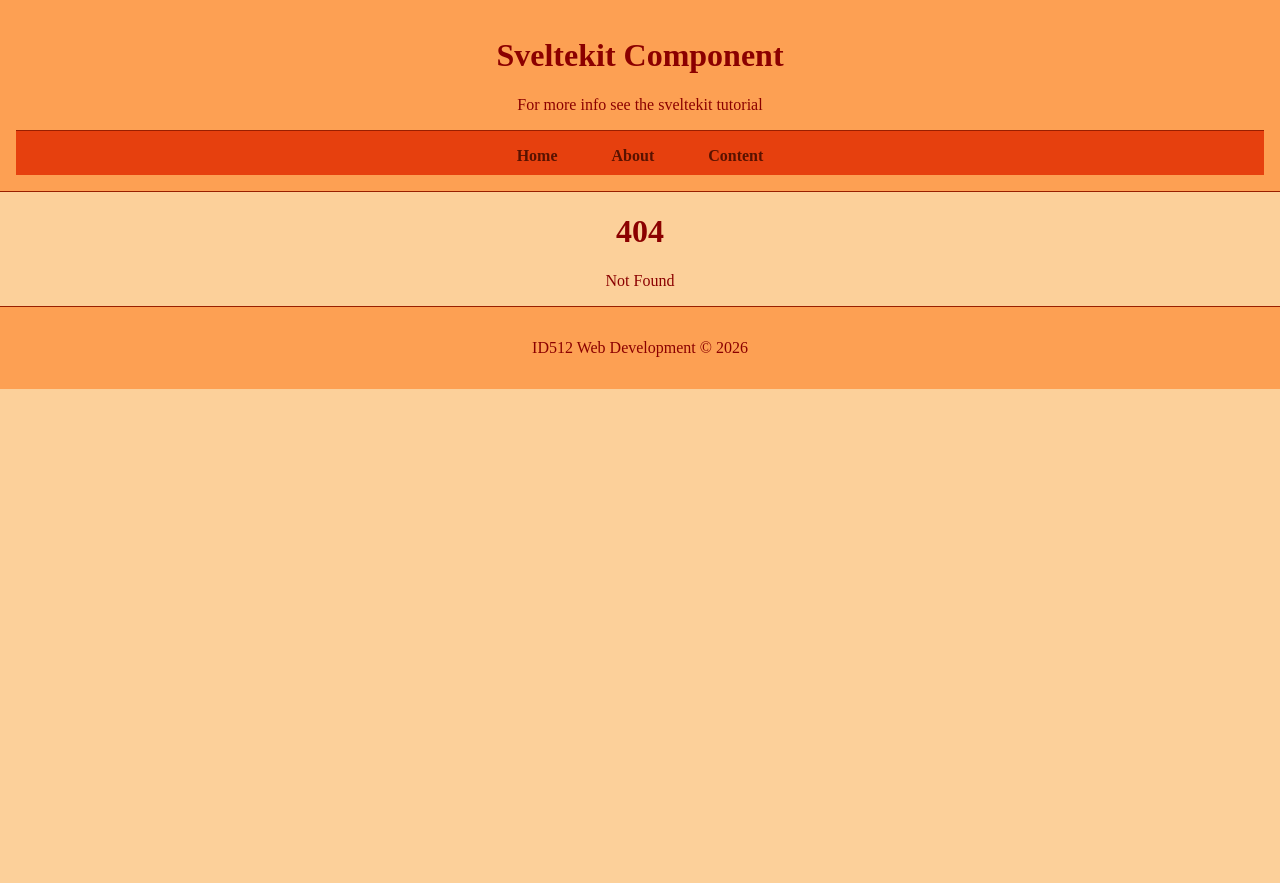
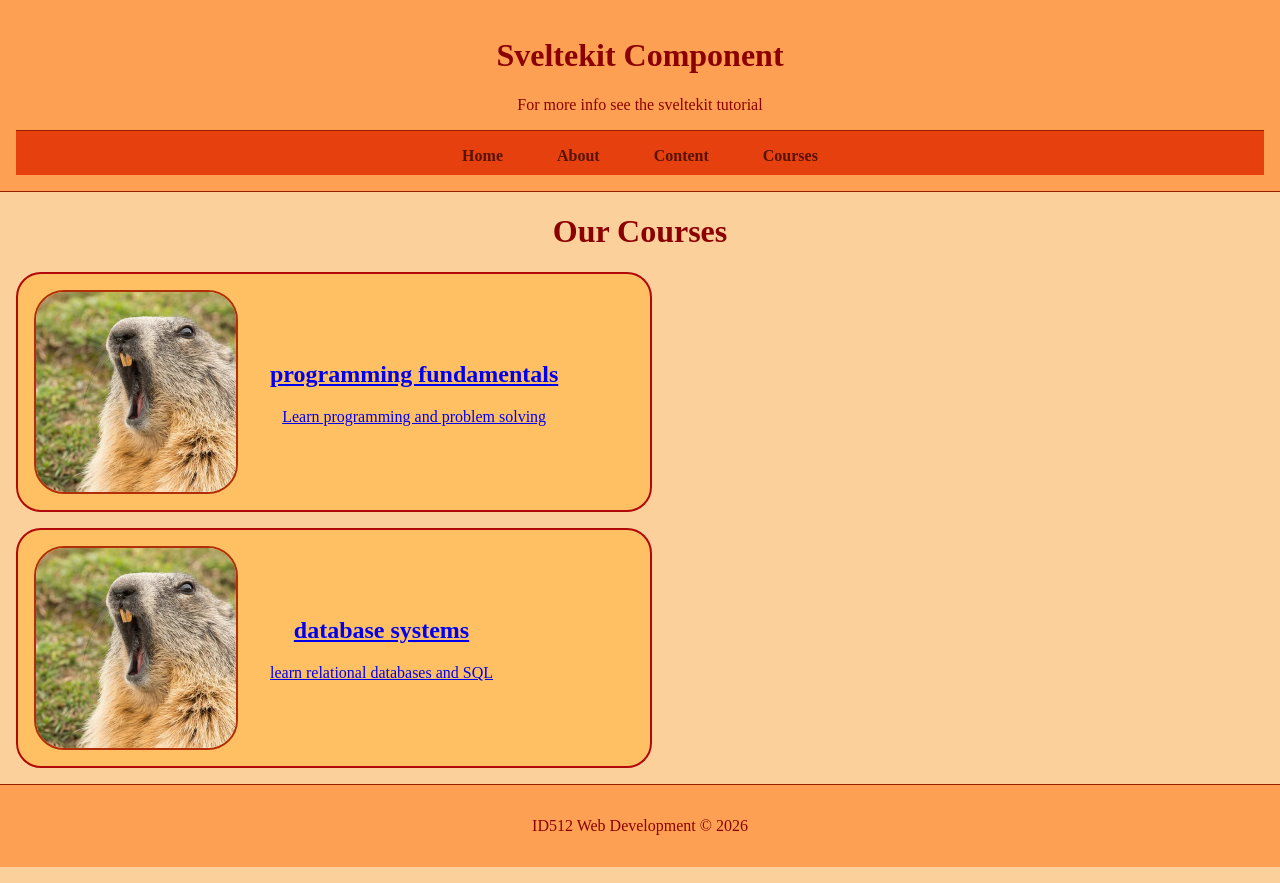
Before and after one commit to JakeDouds/Svelte-Web-1, a SvelteKit app in the folder Web1Svelte/: page /courses in a window 1280 px wide. Before the commit this address had no page. Before the commit the page ends 800 px from the top, so only its background shows below. Built offline with nearby package versions, Linux system fonts and the light colour scheme.

Commit message:
Uploaded modified sveltkit program

```diff
--- a/Web1Svelte/src/routes/+layout.svelte
+++ b/Web1Svelte/src/routes/+layout.svelte
@@ -7,9 +7,10 @@
 	let { children } = $props();
 
 	const navigationLinks = [
-        {label: 'Home', href: '/'},
-        {label: 'About', href: '/about'},
-        {label: 'Content', href: '/content'}
+        { label: 'Home', href: '/' },
+        { label: 'About', href: '/about' },
+        { label: 'Content', href: '/content' },
+		{ label: 'Courses', href: '/courses' }
     ]
 </script>
 
--- /dev/null
+++ b/Web1Svelte/src/routes/courses/+page.svelte
@@ -0,0 +1,34 @@
+
+<script>
+    import Card from "$lib/components/Card.svelte";
+
+    const courses = [
+        {
+            slug: 'Programming',
+            title: 'programming fundamentals',
+            description: 'Learn programming and problem solving'
+        },
+
+        {
+            slug: 'databases',
+            title: 'database systems',
+            description: 'learn relational databases and SQL'
+        }
+    ];
+</script>
+<svelte:head>
+    <title> Our Courses</title>
+</svelte:head>
+
+<main>
+    <h1> Our Courses</h1>
+
+    {#each courses as course}
+        <a href= {`/courses/${course.slug}`}>
+        <Card
+            title={course.title}
+            description={course.description}
+            />
+        </a>
+    {/each}
+</main>
```
Also changed, not shown: Web1Svelte/src/routes/courses/[slug]/+page.svelte (added, +31 -0 lines), 1 other file (tests, documents, lock files or other folders).
